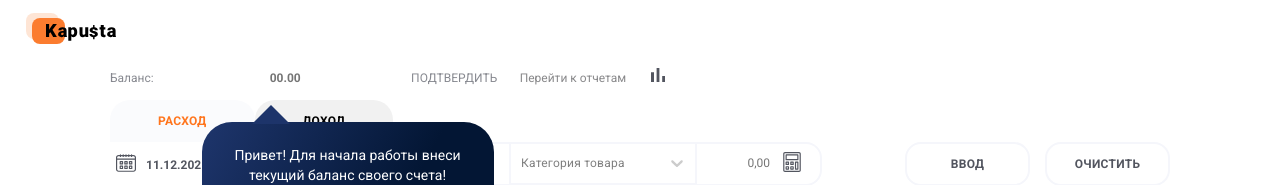
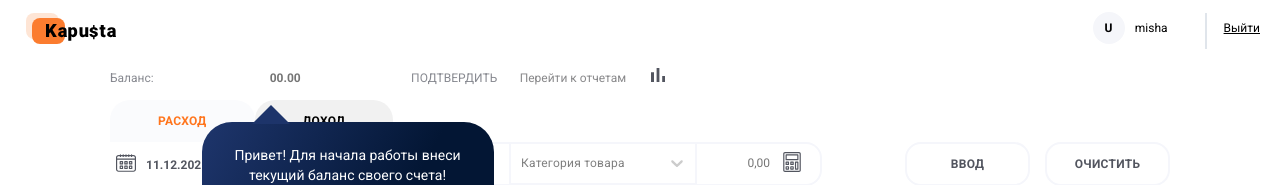
Before and after one commit to anna-stasya/cabbage-f05, a React (Create React App) app: page /transactions in a window 1280 px wide. Shown: the top 185 px of the page. Built offline with nearby package versions, Linux system fonts and the light colour scheme; no server answers.

Commit message:
fixed styles of header

```diff
--- a/src/App.js
+++ b/src/App.js
@@ -19,9 +19,6 @@ import styles from './components/Header/Header.module.css';
 import ReportsCategories from './components/ReportsCategories';
 import BriefList from './components/Brief';
 
-const Example = lazy(() =>
-  import('./pages/Example' /* webpackChunkName: "Example" */),
-);
 //Auth
 //const {Login, Registration} = lazy(() => import('../pages/Auth'));
 // const Login = lazy(() => import('./pages/Auth/Login'));
--- a/src/components/Header/Header.module.css
+++ b/src/components/Header/Header.module.css
@@ -5,7 +5,7 @@
 
 .headerContainer {
   display: flex;
-  width: 320px;
+  width: auto;
   height: 56px;
 }
 
@@ -14,7 +14,7 @@
   height: 16px;
   margin-top: 20px;
   margin-right: 19px;
-  margin-left: auto;
+  margin-left: 15px;
   background: none;
   padding: 0;
   justify-content: center;
@@ -27,7 +27,7 @@
   background: #f5f6fa;
   border-radius: 50%;
   text-align: center;
-  margin-left: 129px;
+  margin-left: auto;
   border: none;
   font-family: Roboto;
   font-size: 12px;
@@ -44,7 +44,7 @@
 }
 @media (min-width: 768px) {
   .headerContainer {
-    width: 768px;
+    width: auto;
   }
 
   .logo {
@@ -93,14 +93,14 @@
 
 @media (min-width: 1280px) {
   .headerContainer {
-    width: 1280px;
+    width: auto;
   }
 
   .logo {
     margin-top: 13px;
   }
   .user {
-    margin-left: 908px;
+    margin-left: auto;
   }
   .tabletLogout {
     margin-left: 20px;
--- a/src/redux/auth/auth-slice.js
+++ b/src/redux/auth/auth-slice.js
@@ -2,9 +2,9 @@ import { createSlice } from '@reduxjs/toolkit';
 import authOperations from './auth-operations';
 
 const initialState = {
-  user: { name: null, email: null },
+  user: { name: 'misha', email: null },
   token: null,
-  isLoggedIn: false,
+  isLoggedIn: true,
   isGoogleSigned: false,
 };
 
```
